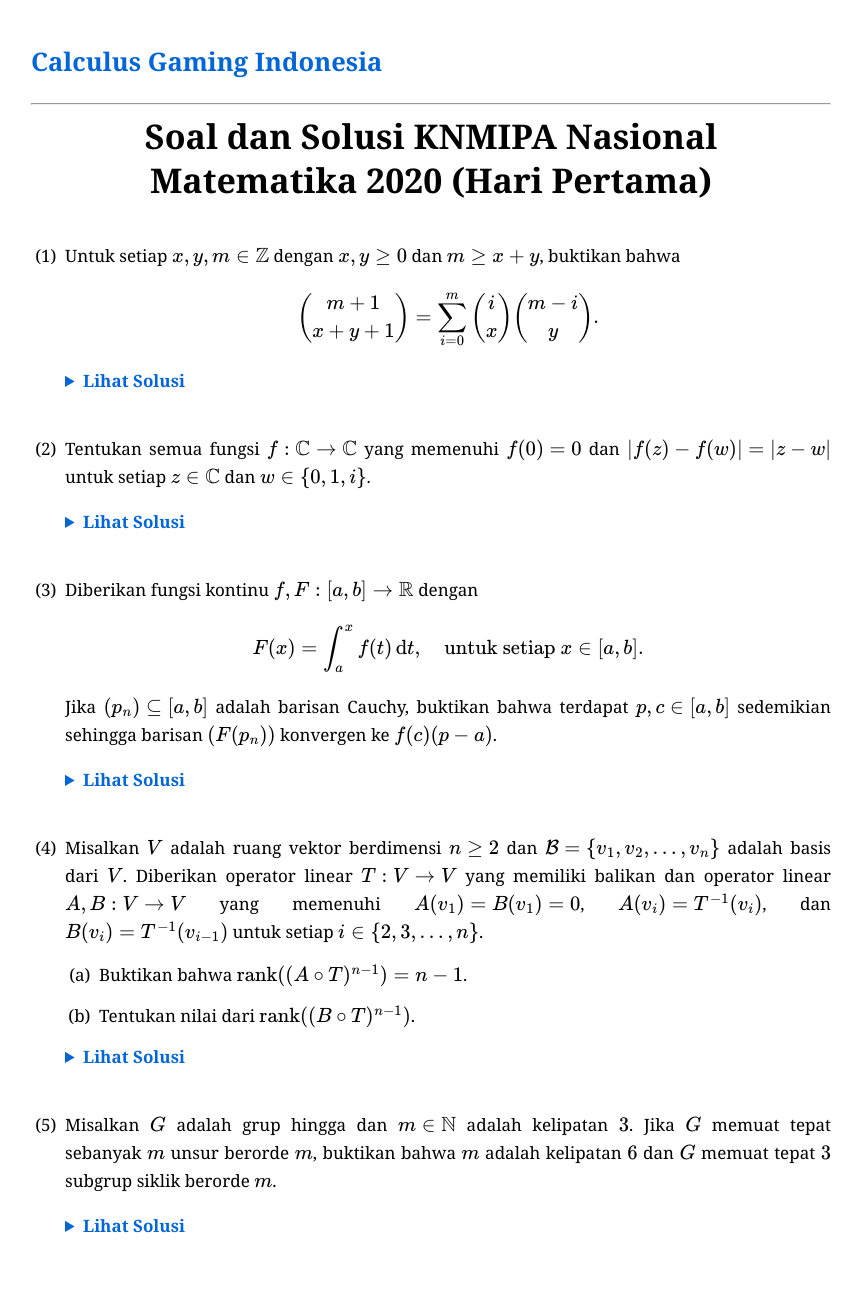
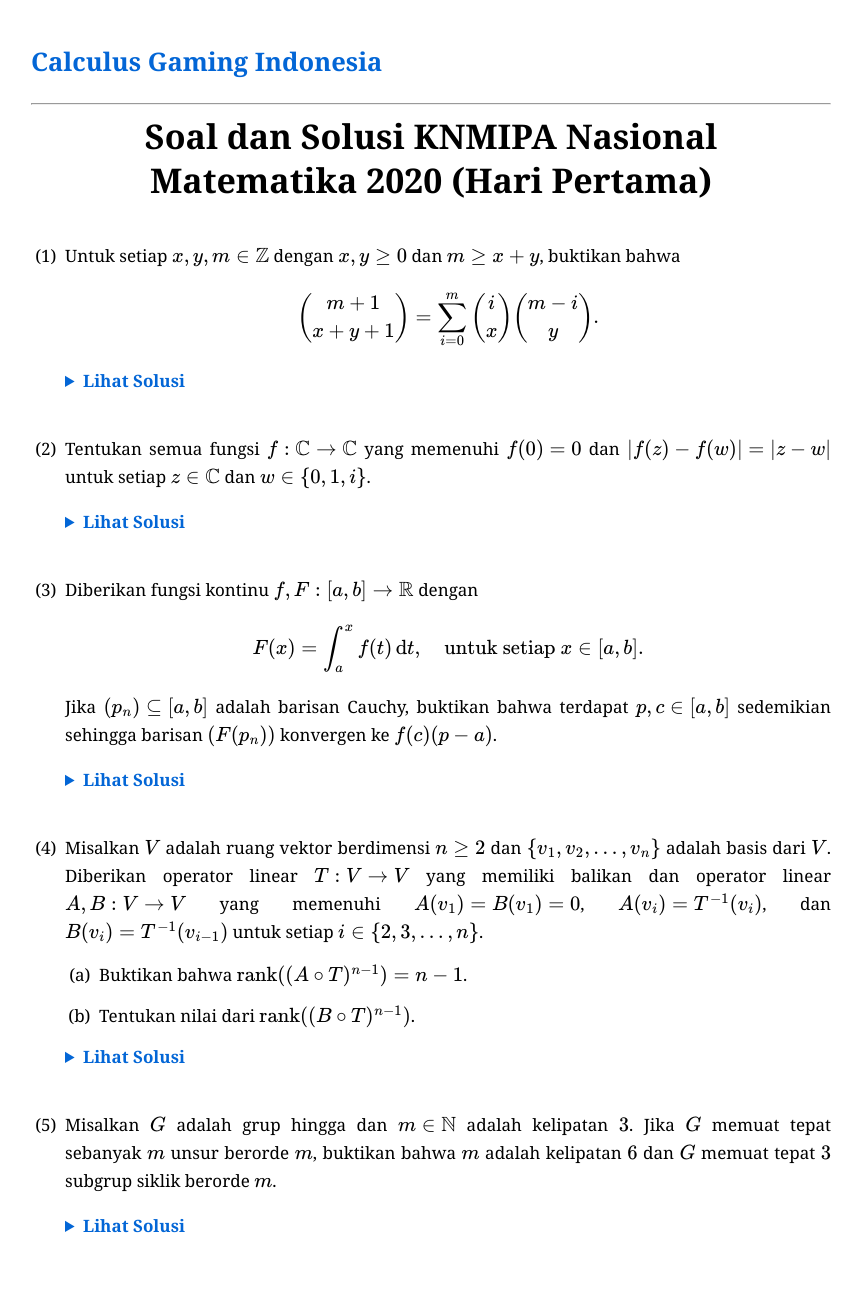
Before and after one commit to calculusgamingindonesia/calculusgamingindonesia.github.io, a Jekyll site: the page built from _posts/2026-06-29-knmipa-nas-mat-20-1.md, in a window 1280 px wide. Shown: the whole page, without its empty margins (209-1071 px from the left). Built offline with Jekyll 4.4.1, drawn with Linux system fonts in a browser that asks for light colours; some web fonts are replaced.

Commit message:
Update 2026-06-29-knmipa-nas-mat-20-1.md

```diff
--- a/_posts/2026-06-29-knmipa-nas-mat-20-1.md
+++ b/_posts/2026-06-29-knmipa-nas-mat-20-1.md
@@ -52,7 +52,7 @@
        </div>
    </details>
 
-4. Misalkan $V$ adalah ruang vektor berdimensi $n \geq 2$ dan $\mathcal{B} = \set{v_1, v_2, \dots, v_n}$ adalah basis dari $V$. Diberikan operator linear $T: V \to V$ yang memiliki balikan dan operator linear $A, B: V \to V$ yang memenuhi $A(v_1) = B(v_1) = 0$, $A(v_i) = T^{-1}(v_i)$, dan $B(v_i) = T^{-1}(v_{i-1})$ untuk setiap $i \in \set{2, 3, \dots, n}$.
+4. Misalkan $V$ adalah ruang vektor berdimensi $n \geq 2$ dan $\set{v_1, v_2, \dots, v_n}$ adalah basis dari $V$. Diberikan operator linear $T: V \to V$ yang memiliki balikan dan operator linear $A, B: V \to V$ yang memenuhi $A(v_1) = B(v_1) = 0$, $A(v_i) = T^{-1}(v_i)$, dan $B(v_i) = T^{-1}(v_{i-1})$ untuk setiap $i \in \set{2, 3, \dots, n}$.
    * (a) Buktikan bahwa $\mathrm{rank}((A \circ T)^{n-1}) = n - 1$.
    * (b) Tentukan nilai dari $\mathrm{rank}((B \circ T)^{n-1})$.
 
```
